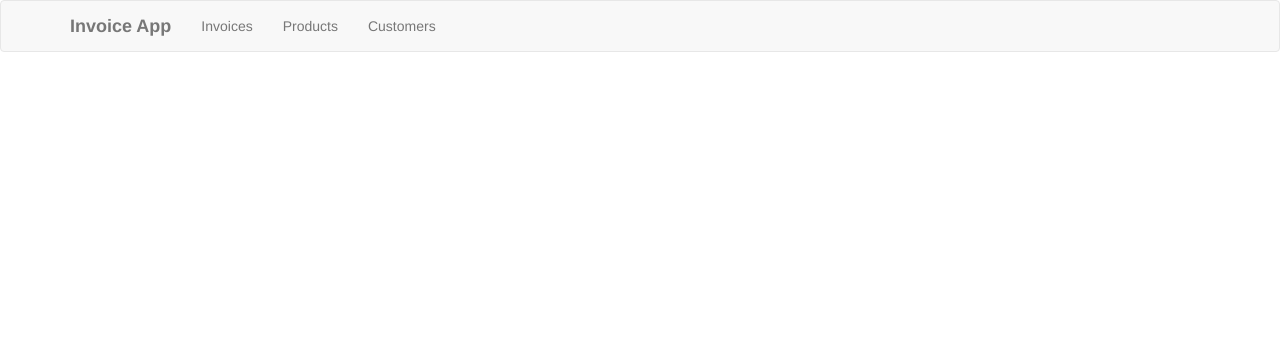
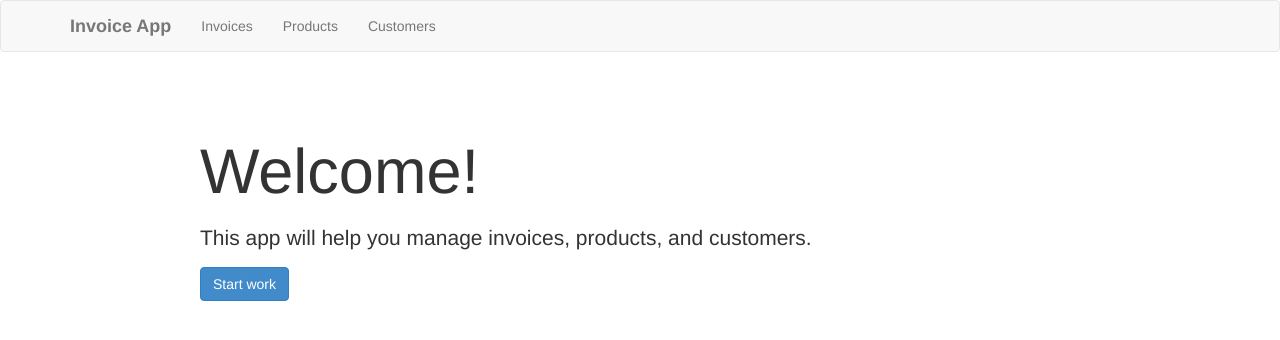
Before and after one commit to kambala3000/invoice-app, a React app: page / in a window 1280 px wide. Shown: the top 340 px of the page. Built offline with nearby package versions, Linux system fonts and the light colour scheme.

Commit message:
delete product in invoices form, reverse rows render, added greetings page

```diff
--- a/src/components/App.js
+++ b/src/components/App.js
@@ -2,6 +2,7 @@ import React, { Component } from 'react';
 import { Switch, Route } from 'react-router';
 
 import Header from './Header';
+import Greetings from './Greetings';
 import Invoices from './Invoices/Component';
 import InvoiceForm from './Invoices/InvoiceForm';
 import Products from './Products';
@@ -41,6 +42,7 @@ class App extends Component {
             <div>
                 <Header />
                 <Switch>
+                    <Route exact path="/" component={Greetings} />
                     <Route
                         exact
                         path="/invoices"
--- a/src/components/CustomRow.js
+++ b/src/components/CustomRow.js
@@ -14,10 +14,10 @@ class CustomRow extends Component {
                 <td>
                     <ButtonToolbar>
                         <Button onClick={() => editHandler(id, data)} bsStyle="primary">
-                            edit
+                            Edit
                         </Button>
                         <Button onClick={() => deleteHandler()} bsStyle="danger">
-                            delete
+                            &times;
                         </Button>
                     </ButtonToolbar>
                 </td>
--- a/src/components/Customers.js
+++ b/src/components/Customers.js
@@ -100,11 +100,12 @@ class Customers extends Component {
                     </thead>
                     <tbody>
                         {customers.length > 0 &&
-                            customers.map((item, index) => (
+                            customers
+                                .map((item, index) => (
                                     <CustomRow
                                         key={item.id}
                                         id={item.id}
-                                    num={++index}
+                                        num={customers.length - index}
                                         data={{
                                             name: item.name,
                                             address: item.address,
@@ -117,7 +118,8 @@ class Customers extends Component {
                                             item.name
                                         )}
                                     />
-                            ))}
+                                ))
+                                .reverse()}
                     </tbody>
                 </Table>
             </Grid>
--- /dev/null
+++ b/src/components/Greetings.js
@@ -0,0 +1,20 @@
+import React from 'react';
+import { Grid, Jumbotron, Button } from 'react-bootstrap';
+
+const Greetings = () => {
+    return (
+        <Grid>
+            <Jumbotron>
+                <h1>Welcome!</h1>
+                <p>This app will help you manage invoices, products, and customers.</p>
+                <p>
+                    <Button bsStyle="primary" href="/invoices">
+                        Start work
+                    </Button>
+                </p>
+            </Jumbotron>
+        </Grid>
+    );
+};
+
+export default Greetings;
--- a/src/components/Invoices/Component.js
+++ b/src/components/Invoices/Component.js
@@ -11,6 +11,7 @@ class Invoices extends Component {
         this.state = {
             invoices: []
         };
+        this.onDelete = this.onDelete.bind(this);
     }
 
     componentDidMount() {
@@ -24,6 +25,10 @@ class Invoices extends Component {
                 invoices: response
             });
         });
+    }
+
+    onDelete(id) {
+        console.log(id);
     }
 
     render() {
@@ -48,16 +53,19 @@ class Invoices extends Component {
                     </thead>
                     <tbody>
                         {invoices.length > 0 &&
-                            invoices.map((item, index) => (
+                            invoices
+                                .map((item, index) => (
                                     <InvoiceItem
                                         key={item.id}
                                         id={item.id}
-                                    num={++index}
+                                        num={invoices.length - index}
                                         customerId={item.customer_id}
                                         discount={item.discount}
                                         total={item.total}
+                                        onDelete={this.onDelete}
                                     />
-                            ))}
+                                ))
+                                .reverse()}
                     </tbody>
                 </Table>
             </Grid>
--- a/src/components/Invoices/InvoiceForm.js
+++ b/src/components/Invoices/InvoiceForm.js
@@ -32,9 +32,11 @@ class InvoiceForm extends Component {
         this.addProduct = this.addProduct.bind(this);
         this.filterProductsOptions = this.filterProductsOptions.bind(this);
         this.calcSum = this.calcSum.bind(this);
+        this.onProductRemove = this.onProductRemove.bind(this);
     }
 
     componentDidMount() {
+        document.title = this.props.title;
         customersApi.getCustomerList().then(response => {
             this.setState({ customers: response });
         });
@@ -92,11 +94,22 @@ class InvoiceForm extends Component {
     }
 
     calcSum() {
+        const { choosenProducts, discount } = this.state;
         let sum = 0;
-        this.state.choosenProducts.forEach(item => {
+        choosenProducts.forEach(item => {
             sum += item.quantity * item.price;
         });
-        return sum;
+        if (discount) {
+            return (sum - sum / 100 * discount).toFixed(2);
+        }
+        return sum.toFixed(2);
+    }
+
+    onProductRemove(id) {
+        console.log(id);
+        this.setState(prevState => ({
+            choosenProducts: prevState.choosenProducts.filter(item => item.id !== id)
+        }));
     }
 
     render() {
@@ -120,6 +133,7 @@ class InvoiceForm extends Component {
                         className="page-header-btn"
                         bsStyle="success"
                         onClick={this.saveInvoice}
+                        disabled={customerId === null || choosenProducts.length === 0}
                     >
                         Save
                     </Button>
@@ -186,13 +200,17 @@ class InvoiceForm extends Component {
                         </FormGroup>
                     </Col>
                     <Col xs={6} md={4}>
-                        <Button className="product-add-btn" onClick={this.addProduct}>
+                        <Button
+                            className="product-add-btn"
+                            onClick={this.addProduct}
+                            disabled={productId === null}
+                        >
                             Add
                         </Button>
                     </Col>
                 </Row>
 
-                <Table responsive>
+                <Table responsive className="invoice-form-products">
                     <thead>
                         <tr>
                             <th width="35%">Name</th>
@@ -229,7 +247,14 @@ class InvoiceForm extends Component {
                                             }}
                                         />
                                     </td>
-                                    <td />
+                                    <td>
+                                        <Button
+                                            bsStyle="danger"
+                                            onClick={() => this.onProductRemove(product.id)}
+                                        >
+                                            &times;
+                                        </Button>
+                                    </td>
                                 </tr>
                             ))}
                     </tbody>
--- a/src/components/Invoices/InvoiceItem.js
+++ b/src/components/Invoices/InvoiceItem.js
@@ -2,7 +2,7 @@ import React, { Component } from 'react';
 import PropTypes from 'prop-types';
 import { ButtonToolbar, Button } from 'react-bootstrap';
 
-import api from '../../api/invoices';
+import api from '../../api/customers';
 
 class InvoiceItem extends Component {
     constructor(props) {
@@ -19,7 +19,7 @@ class InvoiceItem extends Component {
     }
 
     render() {
-        const { num, discount, total } = this.props;
+        const { id, num, discount, total, onDelete } = this.props;
         return (
             <tr>
                 <td>{num}</td>
@@ -28,8 +28,10 @@ class InvoiceItem extends Component {
                 <td>{total}</td>
                 <td>
                     <ButtonToolbar>
-                        <Button bsStyle="primary">edit</Button>
-                        <Button bsStyle="danger">delete</Button>
+                        <Button bsStyle="primary">Edit</Button>
+                        <Button bsStyle="danger" onClick={() => onDelete(id)}>
+                            &times;
+                        </Button>
                     </ButtonToolbar>
                 </td>
             </tr>
@@ -41,7 +43,8 @@ InvoiceItem.propTypes = {
     id: PropTypes.number.isRequired,
     customerId: PropTypes.number.isRequired,
     discount: PropTypes.number.isRequired,
-    total: PropTypes.number.isRequired
+    total: PropTypes.number.isRequired,
+    onDelete: PropTypes.func.isRequired
 };
 
 export default InvoiceItem;
--- a/src/components/Modals/CustomModal.js
+++ b/src/components/Modals/CustomModal.js
@@ -36,7 +36,7 @@ class CustomModal extends Component {
                                         autoFocus={index === 0}
                                         value={this.state[objKey]}
                                         onChange={e => this.setState({ [objKey]: e.target.value })}
-                                        required={index === 0}
+                                        required
                                         onFocus={
                                             index === 0
                                                 ? e => {
--- a/src/components/Products.js
+++ b/src/components/Products.js
@@ -98,11 +98,12 @@ class Products extends Component {
                     </thead>
                     <tbody>
                         {products.length > 0 &&
-                            products.map((item, index) => (
+                            products
+                                .map((item, index) => (
                                     <CustomRow
                                         key={item.id}
                                         id={item.id}
-                                    num={++index}
+                                        num={products.length - index}
                                         data={{
                                             name: item.name,
                                             price: item.price
@@ -114,7 +115,8 @@ class Products extends Component {
                                             item.name
                                         )}
                                     />
-                            ))}
+                                ))
+                                .reverse()}
                     </tbody>
                 </Table>
             </Grid>
--- a/src/styles/custom-styles.css
+++ b/src/styles/custom-styles.css
@@ -1,3 +1,7 @@
+#app-root {
+    padding-left: calc(100vw - 100%);
+}
+
 .page-header-btn {
     margin-left: 20px;
 }
@@ -28,3 +32,21 @@
 .table > tbody > tr > td {
     word-break: break-all;
 }
+
+.invoice-form-products tbody td:last-child {
+    text-align: center;
+}
+
+.container .jumbotron {
+    background-color: transparent;
+    padding-right: 130px;
+    padding-left: 130px;
+}
+
+.container .jumbotron h1 {
+    margin-bottom: 20px;
+}
+
+.container .jumbotron p {
+    margin-bottom: 15px;
+}
```
Also changed, not shown: 1 other file (tests, documents, lock files or other folders). Lines whose indentation alone changed are shown as unchanged.
